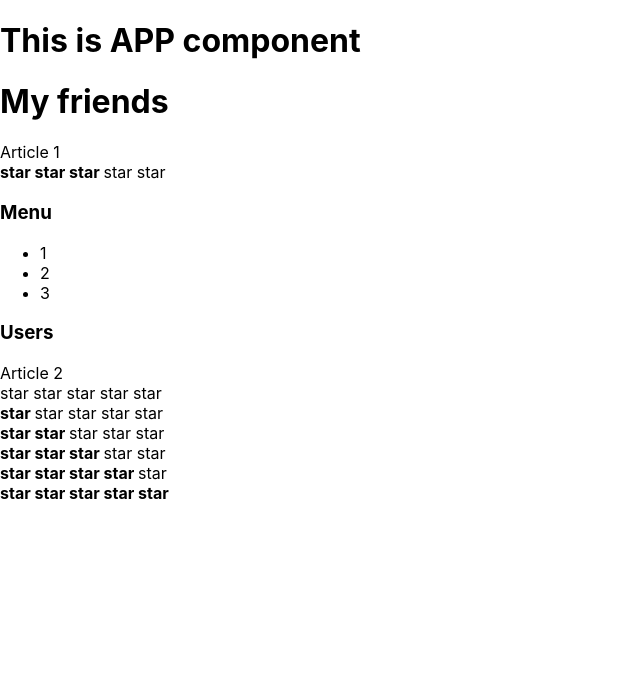
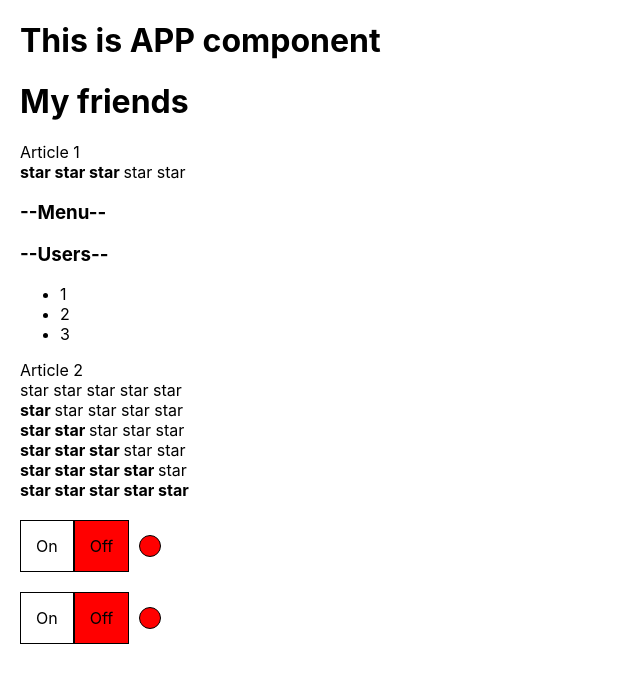
Before and after one commit to PolinSe/react-ts-kabzda, a React (Create React App) app: page / in a window 1280 px wide. Shown: the top 682 px of the page, without its empty margins (0-640 px from the left). Built offline with nearby package versions, Linux system fonts and the light colour scheme.

Commit message:
feat: add local useState for onOff component

```diff
--- a/src/App.css
+++ /dev/null
@@ -1,38 +0,0 @@
-.App {
-  text-align: center;
-}
-
-.App-logo {
-  height: 40vmin;
-  pointer-events: none;
-}
-
-@media (prefers-reduced-motion: no-preference) {
-  .App-logo {
-    animation: App-logo-spin infinite 20s linear;
-  }
-}
-
-.App-header {
-  background-color: #282c34;
-  min-height: 100vh;
-  display: flex;
-  flex-direction: column;
-  align-items: center;
-  justify-content: center;
-  font-size: calc(10px + 2vmin);
-  color: white;
-}
-
-.App-link {
-  color: #61dafb;
-}
-
-@keyframes App-logo-spin {
-  from {
-    transform: rotate(0deg);
-  }
-  to {
-    transform: rotate(360deg);
-  }
-}
--- /dev/null
+++ b/src/App.module.css
@@ -0,0 +1,3 @@
+.app{
+    margin-left: 20px;
+}
--- a/src/App.tsx
+++ b/src/App.tsx
@@ -1,11 +1,12 @@
 import React from 'react';
-import './App.css';
+import s from './App.module.css';
 import Accordion from "./components/Accordion/Accordion";
 import {Raiting} from "./components/Raiting/Raiting";
+import {OnOff} from './components/OnOff/OnOff';
 
 function App() {
     return (
-        <div>
+        <div className={s.app}>
             <PageTitle title={'This is APP component'}/>
             <PageTitle title={'My friends'}/>
             Article 1
@@ -19,6 +20,9 @@ function App() {
             <Raiting value={3}/>
             <Raiting value={4}/>
             <Raiting value={5}/>
+            <OnOff/>
+            <OnOff/>
+
         </div>
     );
 }
--- a/src/components/Accordion/Accordion.tsx
+++ b/src/components/Accordion/Accordion.tsx
@@ -1,33 +1,28 @@
 import React from "react";
 
 type AccordionPropsType = {
-    titleValue: string,
+    titleValue: string
     collapsed: boolean
-}
-
-function Accordion(props: AccordionPropsType) {
-    return (
-        <div>
-            <AccordionTitle title={ props.titleValue }/>
-            <AccordionBody collapsed={ props.collapsed }/>
-        </div>
-    );
 }
 
 type AccordionTitlePropsType = {
     title: string
 }
 
-function AccordionTitle(props: AccordionTitlePropsType) {
-    return <h3>{ props.title }</h3>
+function Accordion(props: AccordionPropsType) {
+       return (
+        <div>
+            <AccordionTitle title={ props.titleValue }/>
+            {!props.collapsed && <AccordionBody/>}
+        </div>
+    );
 }
 
-type AccordionBodyPropsType = {
-    collapsed: boolean
+function AccordionTitle(props: AccordionTitlePropsType) {
+    return <h3>--{ props.title }--</h3>
 }
 
-function AccordionBody(props:AccordionBodyPropsType) {
-    if (props.collapsed) {
+function AccordionBody() {
     return (
         <ul>
             <li>1</li>
@@ -35,9 +30,6 @@ function AccordionBody(props:AccordionBodyPropsType) {
             <li>3</li>
         </ul>
     );
-    }
-    return <></>
-
 }
 
 export default Accordion;
--- /dev/null
+++ b/src/components/OnOff/OnOff.tsx
@@ -0,0 +1,40 @@
+import React, {useState} from "react";
+
+type OnOffType = {
+    // on: boolean
+}
+
+export const OnOff = (props: OnOffType) => {
+    let [on, setOn] = useState(false)
+    const buttons = {
+        display: 'flex',
+        alignItems: 'center',
+        marginTop: '20px',
+    }
+    const onStyle = {
+        padding: '15px',
+        border: '1px solid black',
+        backgroundColor: on ? 'green' : 'white',
+    }
+    const offStyle = {
+        padding: '15px',
+        border: '1px solid black',
+        backgroundColor: on ? 'white' : 'red',
+    }
+    const indicatorStyle = {
+        marginLeft: '10px',
+        width: '20px',
+        height: '20px',
+        border: '1px solid black',
+        borderRadius: '50%',
+        backgroundColor: on ? 'green' : 'red',
+    }
+
+    return (
+        <div style={buttons}>
+            <div style={onStyle} onClick={ () => {setOn(true)}}> On </div>
+            <div style={offStyle} onClick={ () => {setOn(false)}}> Off </div>
+            <div style={indicatorStyle}></div>
+        </div>
+    )
+}
--- a/src/components/Raiting/Raiting.tsx
+++ b/src/components/Raiting/Raiting.tsx
@@ -4,81 +4,26 @@ type RaitingPropsType = {
       value: 0 | 1 | 2 | 3 | 4 | 5
 }
 
+type StarPropsType = {
+    selected: boolean
+}
+
 
 export function Raiting(props: RaitingPropsType) {
-    if (props.value === 1) {
-        return (
-            <div>
-                <Star selected={true}/>
-                <Star selected={false}/>
-                <Star selected={false}/>
-                <Star selected={false}/>
-                <Star selected={false}/>
-            </div>
-        );
-    }
-    if (props.value === 2) {
-        return (
-            <div>
-                <Star selected={true}/>
-                <Star selected={true}/>
-                <Star selected={false}/>
-                <Star selected={false}/>
-                <Star selected={false}/>
-            </div>
-        );
-    }
-    if (props.value === 3) {
-        return (
-            <div>
-                <Star selected={true}/>
-                <Star selected={true}/>
-                <Star selected={true}/>
-                <Star selected={false}/>
-                <Star selected={false}/>
-            </div>
-        );
-    }
-    if (props.value === 4) {
-        return (
-            <div>
-                <Star selected={true}/>
-                <Star selected={true}/>
-                <Star selected={true}/>
-                <Star selected={true}/>
-                <Star selected={false}/>
-            </div>
-        );
-    }
-    if (props.value === 5) {
-        return (
-            <div>
-                <Star selected={true}/>
-                <Star selected={true}/>
-                <Star selected={true}/>
-                <Star selected={true}/>
-                <Star selected={true}/>
-            </div>
-        );
-    }
-
     return (
         <div>
-            <Star selected={false}/>
-            <Star selected={false}/>
-            <Star selected={false}/>
-            <Star selected={false}/>
-            <Star selected={false}/>
+            <Star selected={props.value > 0}/>
+            <Star selected={props.value > 1}/>
+            <Star selected={props.value > 2}/>
+            <Star selected={props.value > 3}/>
+            <Star selected={props.value > 4}/>
         </div>
     );
 }
 
-type StarPropsType = {
-    selected: boolean
-}
 
 function Star(props: StarPropsType) {
-    if (props.selected === true) {
+    if (props.selected) {
         return <span><b>star </b></span>
     } else {
         return <span>star </span>
```
